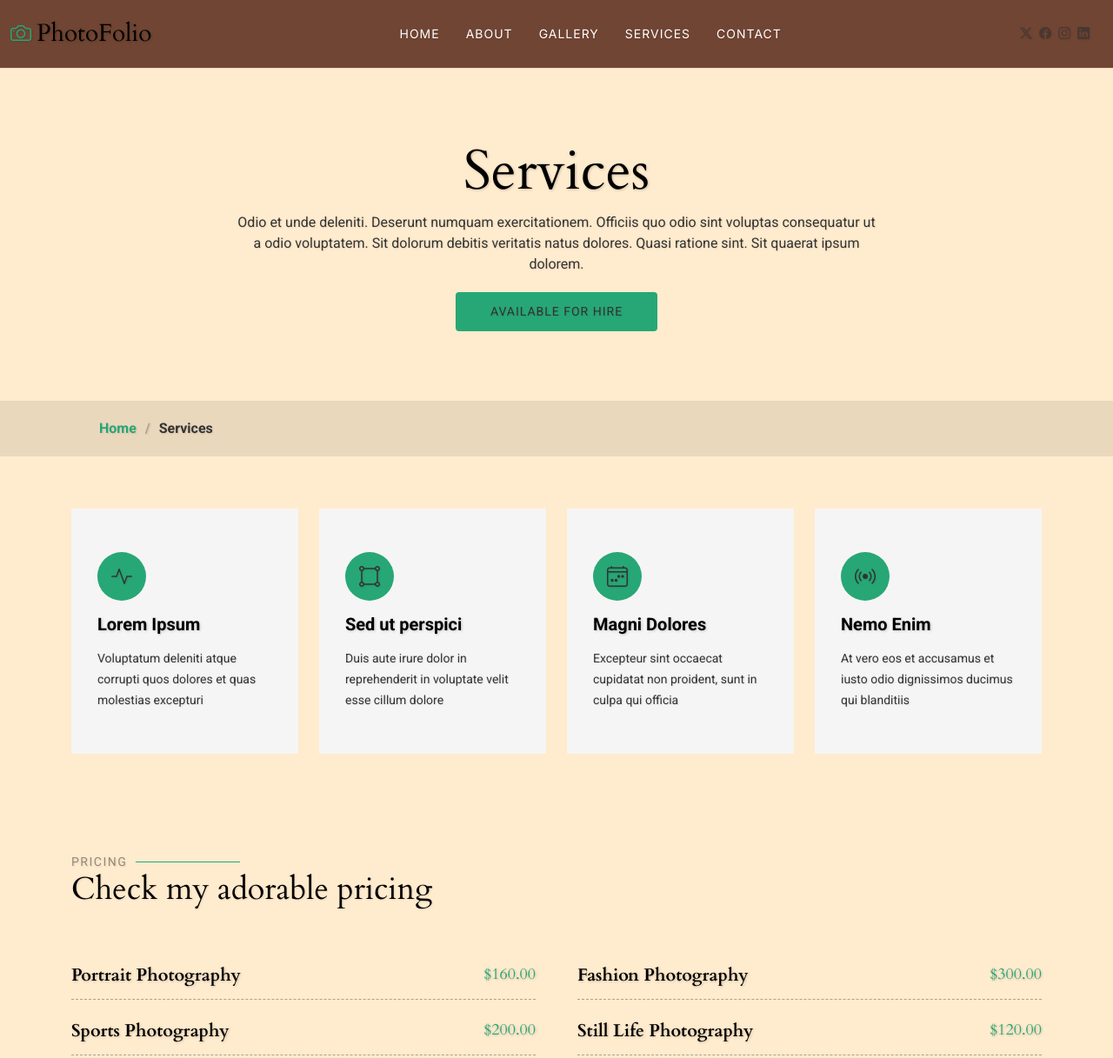
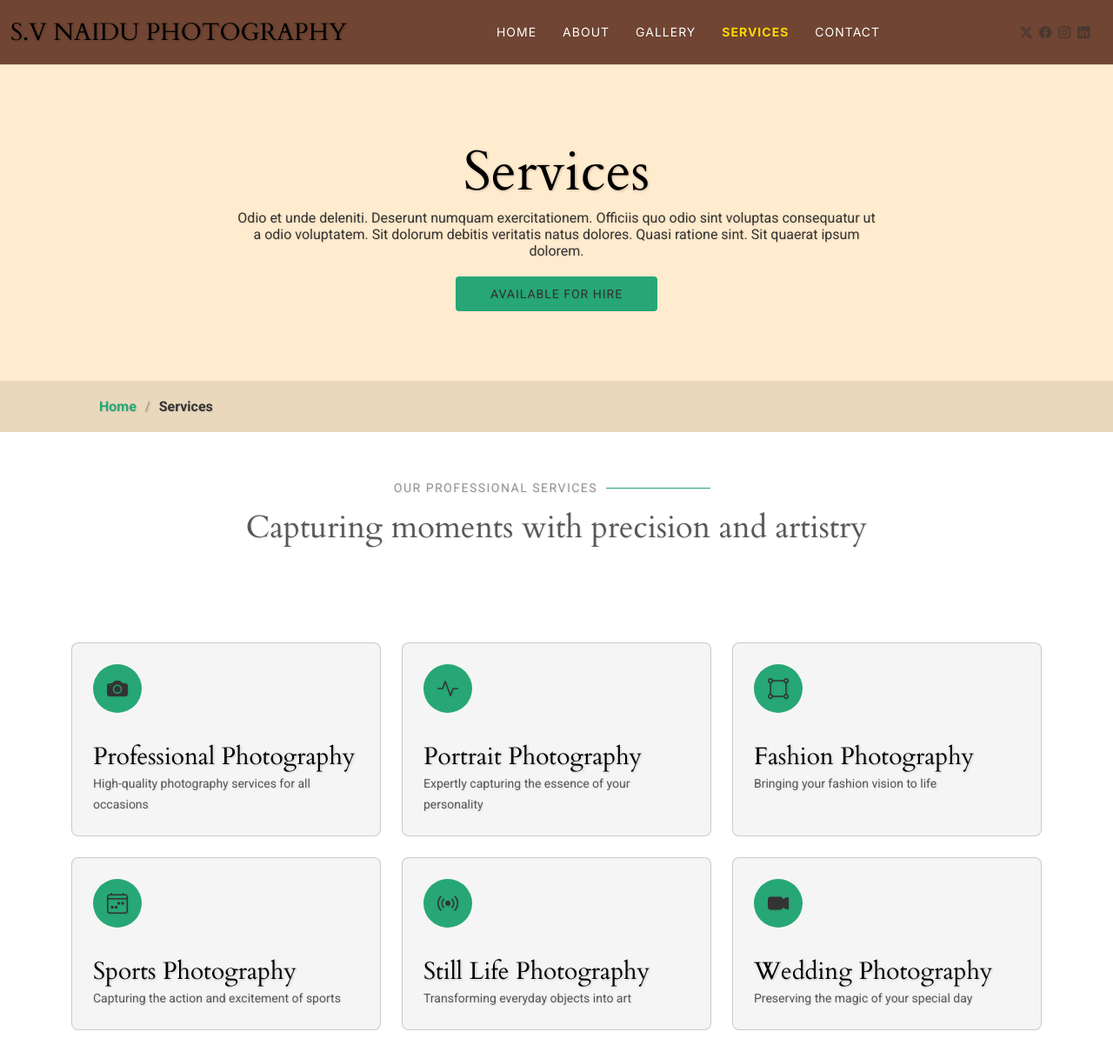
Before and after one commit to sajid199/Sadanala-Venkataswamy-Naidu, a plain HTML site: page services.html in a window 1280 px wide. Shown: the top 1217 px of the page at 87% size. Drawn offline with Linux system fonts and the light colour scheme.

Commit message:
Improve the home page

```diff
--- a/assets/css/main.css
+++ b/assets/css/main.css
@@ -67,12 +67,19 @@ body {
   background-color: var(--body-background-color);
   font-family: var(--default-font);
   text-shadow: 1px 1px 2px rgba(0,0,0,0.1); /* Add subtle text shadow for better readability */
+  line-height: initial;
+  letter-spacing: initial;
+  font-weight: initial;
+  text-rendering: initial;
+  -webkit-font-smoothing: initial;
+  -moz-osx-font-smoothing: initial;
 }
 
 a {
   color: var(--accent-color);
   text-decoration: none;
   transition: 0.3s;
+  border-bottom: none;
 }
 
 a:hover {
@@ -89,6 +96,10 @@ h6 {
   color: var(--heading-color);
   font-family: var(--heading-font);
   text-shadow: 1px 1px 3px rgba(0,0,0,0.2); /* Stronger text shadow for headings */
+  margin-bottom: initial;
+  line-height: initial;
+  font-weight: initial;
+  transition: none;
 }
 
 /* PHP Email Form Messages
@@ -730,6 +741,9 @@ section,
   padding: 60px 0;
   scroll-margin-top: 100px;
   overflow: clip;
+  border-radius: 8px;
+  box-shadow: none;
+  transition: all 0.3s ease;
 }
 
 .section-white-bg {
@@ -962,19 +976,19 @@ section,
   position: relative;
   overflow: hidden;
   border-radius: 10px;
-  box-shadow: 0 4px 6px rgba(0,0,0,0.1);
+  box-shadow: none;
   transition: transform 0.3s ease, box-shadow 0.3s ease;
   margin-bottom: 0;
 }
 
 .gallery .gallery-item-inner:hover {
   transform: scale(1.05);
-  box-shadow: 0 8px 15px rgba(0,0,0,0.2);
+  box-shadow: none;
 }
 
 .gallery-image:hover {
   transform: scale(1.05);
-  box-shadow: 0 10px 20px rgba(0,0,0,0.2);
+  box-shadow: none;
   z-index: 1;
   position: relative;
 }
@@ -991,7 +1005,7 @@ section,
   display: flex;
   align-items: center;
   justify-content: center;
-  box-shadow: 0 4px 6px rgba(0,0,0,0.1);
+  box-shadow: none;
   margin: 0 10px;
 }
 
@@ -1049,7 +1063,7 @@ section,
 --------------------------------------------------------------*/
 .testimonials .testimonial-item {
   background-color: var(--surface-color);
-  box-shadow: 0px 0 20px rgba(0, 0, 0, 0.1);
+  box-shadow: none;
   box-sizing: content-box;
   padding: 30px;
   margin: 40px 30px;
@@ -1316,6 +1330,9 @@ section,
   height: 100%;
   position: relative;
   z-index: 1;
+  border-radius: 8px;
+  box-shadow: none;
+  transition: all 0.3s ease;
 }
 
 .services .service-item:before {
@@ -1543,7 +1560,7 @@ section,
 .awards-box {
   background-color: var(--white-section-background);
   border-radius: 10px;
-  box-shadow: 0 4px 6px rgba(0, 0, 0, 0.05);
+  box-shadow: none;
   padding: 30px;
   margin-bottom: 20px;
 }
@@ -1605,13 +1622,13 @@ section,
   margin-top: 20px;
   border-radius: 10px;
   overflow: hidden;
-  box-shadow: 0 10px 20px rgba(0, 0, 0, 0.15);
+  box-shadow: none;
   transition: transform 0.3s ease, box-shadow 0.3s ease;
 }
 
 .awards-image-container:hover {
   transform: scale(1.02);
-  box-shadow: 0 15px 30px rgba(0, 0, 0, 0.2);
+  box-shadow: none;
 }
 
 .awards-image {
@@ -1665,7 +1682,7 @@ section,
   background-color: var(--white-section-background);
   border-radius: 10px;
   padding: 40px;
-  box-shadow: 0 4px 15px rgba(0, 0, 0, 0.1);
+  box-shadow: none;
   transition: transform 0.3s ease;
 }
 
@@ -1755,3 +1772,51 @@ section,
   color: var(--accent-color);
   opacity: 0.4;
 }
+
+/* Active Navigation Link Styling */
+.navbar .nav-link.active,
+.navmenu .nav-link.active,
+.navmenu ul li.active > a {
+  color: #FFD700 !important; /* Bright gold/yellow color */
+  font-weight: bold;
+  position: relative;
+}
+
+.navbar .nav-link.active::after,
+.navmenu .nav-link.active::after,
+.navmenu ul li.active > a::after {
+  content: '';
+  position: absolute;
+  bottom: 0px; /* Moved closer to the text */
+  left: 0;
+  width: auto;
+  height: 1px;
+  background-color: #FFD700; /* Same yellow color for underline */
+  transition: all 0.3s ease;
+}
+
+/* Consistent button styles */
+.btn {
+  border-radius: initial;
+  padding: initial;
+  font-weight: initial;
+  text-transform: initial;
+  letter-spacing: initial;
+  transition: initial;
+}
+
+.btn:hover {
+  transform: initial;
+  box-shadow: initial;
+}
+
+/* Card and section consistency */
+.card, .section {
+  border-radius: initial;
+  box-shadow: initial;
+  transition: initial;
+}
+
+.card:hover, .section:hover {
+  box-shadow: initial;
+}
--- a/services.html
+++ b/services.html
@@ -4,7 +4,7 @@
 <head>
   <meta charset="utf-8">
   <meta content="width=device-width, initial-scale=1.0" name="viewport">
-  <title>Services - PhotoFolio Bootstrap Template</title>
+  <title>S.V Naidu</title>
   <meta name="description" content="">
   <meta name="keywords" content="">
 
@@ -44,17 +44,16 @@
       <a href="index.html" class="logo d-flex align-items-center me-auto me-xl-0">
         <!-- Uncomment the line below if you also wish to use an image logo -->
         <!-- <img src="assets/img/logo.png" alt=""> -->
-        <i class="bi bi-camera"></i>
-        <h1 class="sitename">PhotoFolio</h1>
+        <h1 class="sitename text-uppercase">S.V Naidu Photography</h1>
       </a>
 
       <nav id="navmenu" class="navmenu">
         <ul>
-          <li class="active"><a href="index.html" class="active">Home<br></a></li>
+          <li ><a href="index.html" class="active">Home<br></a></li>
           <li><a href="about.html">About</a></li>
-          <li><a href="gallery.html">Gallery</a></li>
+          <li ><a href="gallery.html">Gallery</a></li>
 
-          <li><a href="services.html">Services</a></li>
+          <li class="active"><a href="services.html">Services</a></li>
           <li><a href="contact.html">Contact</a></li>
         </ul>
         <i class="mobile-nav-toggle d-xl-none bi bi-list"></i>
@@ -96,53 +95,74 @@
     </div><!-- End Page Title -->
 
     <!-- Services Section -->
-    <section id="services" class="services section">
-
-      <div class="container">
+    <section id="services" class="services section section-white-bg">
+      <div class="container" data-aos="fade-up">
+        <div class="section-title text-center mb-5">
+          <h2 class="mb-3">Our Professional Services</h2>
+          <p class="lead text-muted">Capturing moments with precision and artistry</p>
+        </div>
 
         <div class="row gy-4">
-
-          <div class="col-xl-3 col-md-6 d-flex" data-aos="fade-up" data-aos-delay="100">
-            <div class="service-item position-relative">
-              <div class="icon"><i class="bi bi-activity icon"></i></div>
-              <h4><a href="" class="stretched-link">Lorem Ipsum</a></h4>
-              <p>Voluptatum deleniti atque corrupti quos dolores et quas molestias excepturi</p>
+          <div class="col-lg-4 col-md-6" data-aos="fade-up" data-aos-delay="100">
+            <div class="service-item card p-4">
+              <div class="icon">
+                <i class="bi bi-camera-fill"></i>
+              </div>
+              <h3 class="mt-3">Professional Photography</h3>
+              <p class="text-muted">High-quality photography services for all occasions</p>
             </div>
-          </div><!-- End Service Item -->
-
-          <div class="col-xl-3 col-md-6 d-flex" data-aos="fade-up" data-aos-delay="200">
-            <div class="service-item position-relative">
-              <div class="icon"><i class="bi bi-bounding-box-circles icon"></i></div>
-              <h4><a href="" class="stretched-link">Sed ut perspici</a></h4>
-              <p>Duis aute irure dolor in reprehenderit in voluptate velit esse cillum dolore</p>
+          </div>
+          <div class="col-lg-4 col-md-6" data-aos="fade-up" data-aos-delay="200">
+            <div class="service-item card p-4">
+              <div class="icon">
+                <i class="bi bi-activity"></i>
+              </div>
+              <h3 class="mt-3">Portrait Photography</h3>
+              <p class="text-muted">Expertly capturing the essence of your personality</p>
             </div>
-          </div><!-- End Service Item -->
-
-          <div class="col-xl-3 col-md-6 d-flex" data-aos="fade-up" data-aos-delay="300">
-            <div class="service-item position-relative">
-              <div class="icon"><i class="bi bi-calendar4-week icon"></i></div>
-              <h4><a href="" class="stretched-link">Magni Dolores</a></h4>
-              <p>Excepteur sint occaecat cupidatat non proident, sunt in culpa qui officia</p>
+          </div>
+          <div class="col-lg-4 col-md-6" data-aos="fade-up" data-aos-delay="300">
+            <div class="service-item card p-4">
+              <div class="icon">
+                <i class="bi bi-bounding-box-circles"></i>
+              </div>
+              <h3 class="mt-3">Fashion Photography</h3>
+              <p class="text-muted">Bringing your fashion vision to life</p>
             </div>
-          </div><!-- End Service Item -->
-
-          <div class="col-xl-3 col-md-6 d-flex" data-aos="fade-up" data-aos-delay="400">
-            <div class="service-item position-relative">
-              <div class="icon"><i class="bi bi-broadcast icon"></i></div>
-              <h4><a href="" class="stretched-link">Nemo Enim</a></h4>
-              <p>At vero eos et accusamus et iusto odio dignissimos ducimus qui blanditiis</p>
+          </div>
+          <div class="col-lg-4 col-md-6" data-aos="fade-up" data-aos-delay="400">
+            <div class="service-item card p-4">
+              <div class="icon">
+                <i class="bi bi-calendar4-week"></i>
+              </div>
+              <h3 class="mt-3">Sports Photography</h3>
+              <p class="text-muted">Capturing the action and excitement of sports</p>
             </div>
-          </div><!-- End Service Item -->
-
+          </div>
+          <div class="col-lg-4 col-md-6" data-aos="fade-up" data-aos-delay="500">
+            <div class="service-item card p-4">
+              <div class="icon">
+                <i class="bi bi-broadcast"></i>
+              </div>
+              <h3 class="mt-3">Still Life Photography</h3>
+              <p class="text-muted">Transforming everyday objects into art</p>
+            </div>
+          </div>
+          <div class="col-lg-4 col-md-6" data-aos="fade-up" data-aos-delay="600">
+            <div class="service-item card p-4">
+              <div class="icon">
+                <i class="bi bi-camera-video-fill"></i>
+              </div>
+              <h3 class="mt-3">Wedding Photography</h3>
+              <p class="text-muted">Preserving the magic of your special day</p>
+            </div>
+          </div>
         </div>
-
       </div>
-
     </section><!-- /Services Section -->
 
     <!-- Pricing Section -->
     <section id="pricing" class="pricing section">
-
       <!-- Section Title -->
       <div class="container section-title" data-aos="fade-up">
         <h2>Pricing</h2>
@@ -150,68 +170,54 @@
       </div><!-- End Section Title -->
 
       <div class="container" data-aos="fade-up" data-aos-delay="100">
-
         <div class="row gy-4 gx-lg-5">
-
           <div class="col-lg-6">
             <div class="pricing-item d-flex justify-content-between">
               <h3>Portrait Photography</h3>
               <h4>$160.00</h4>
             </div>
           </div><!-- End Pricing Item -->
-
           <div class="col-lg-6">
             <div class="pricing-item d-flex justify-content-between">
               <h3>Fashion Photography</h3>
               <h4>$300.00</h4>
             </div>
           </div><!-- End Pricing Item -->
-
           <div class="col-lg-6">
             <div class="pricing-item d-flex justify-content-between">
               <h3>Sports Photography</h3>
               <h4>$200.00</h4>
             </div>
           </div><!-- End Pricing Item -->
-
           <div class="col-lg-6">
             <div class="pricing-item d-flex justify-content-between">
               <h3>Still Life Photography</h3>
               <h4>$120.00</h4>
             </div>
           </div><!-- End Pricing Item -->
-
           <div class="col-lg-6">
             <div class="pricing-item d-flex justify-content-between">
               <h3>Wedding Photography</h3>
               <h4>$500.00</h4>
             </div>
           </div><!-- End Pricing Item -->
-
           <div class="col-lg-6">
             <div class="pricing-item d-flex justify-content-between">
               <h3>Photojournalism</h3>
               <h4>$200.00</h4>
             </div>
           </div><!-- End Pricing Item -->
-
         </div>
-
       </div>
-
     </section><!-- /Pricing Section -->
 
     <!-- Testimonials Section -->
     <section id="testimonials" class="testimonials section">
-
-      <!-- Section Title -->
-      <div class="container section-title" data-aos="fade-up">
-        <h2>Testimonials</h2>
-        <p>What they are saying</p>
-      </div><!-- End Section Title -->
-
+      <div class="container section-title text-center" data-aos="fade-up">
+        <h2 class="mb-4">Client Testimonials</h2>
+        <p class="lead text-muted">What our clients say about our work</p>
+      </div>
       <div class="container" data-aos="fade-up" data-aos-delay="100">
-
         <div class="swiper init-swiper">
           <script type="application/json" class="swiper-config">
             {
@@ -239,7 +245,6 @@
             }
           </script>
           <div class="swiper-wrapper">
-
             <div class="swiper-slide">
               <div class="testimonial-item">
                 <div class="stars">
@@ -255,7 +260,6 @@
                 </div>
               </div>
             </div><!-- End testimonial item -->
-
             <div class="swiper-slide">
               <div class="testimonial-item">
                 <div class="stars">
@@ -271,7 +275,6 @@
                 </div>
               </div>
             </div><!-- End testimonial item -->
-
             <div class="swiper-slide">
               <div class="testimonial-item">
                 <div class="stars">
@@ -287,7 +290,6 @@
                 </div>
               </div>
             </div><!-- End testimonial item -->
-
             <div class="swiper-slide">
               <div class="testimonial-item">
                 <div class="stars">
@@ -303,7 +305,6 @@
                 </div>
               </div>
             </div><!-- End testimonial item -->
-
             <div class="swiper-slide">
               <div class="testimonial-item">
                 <div class="stars">
@@ -319,22 +320,18 @@
                 </div>
               </div>
             </div><!-- End testimonial item -->
-
           </div>
           <div class="swiper-pagination"></div>
         </div>
-
       </div>
-
     </section><!-- /Testimonials Section -->
 
   </main>
 
   <footer id="footer" class="footer">
-
     <div class="container">
       <div class="copyright text-center ">
-        <p>© <span>Copyright</span> <strong class="px-1 sitename">PhotoFolio</strong> <span>All Rights Reserved</span></p>
+        <p> <span>Copyright</span> <strong class="px-1 sitename">PhotoFolio</strong> <span>All Rights Reserved</span></p>
       </div>
       <div class="social-links d-flex justify-content-center">
         <a href=""><i class="bi bi-twitter-x"></i></a>
@@ -350,7 +347,6 @@
         Designed by <a href="https://bootstrapmade.com/">BootstrapMade</a>
       </div>
     </div>
-
   </footer>
 
   <!-- Scroll Top -->
```
Also changed, not shown: about.html (+3 -4 lines), contact.html (+3 -4 lines), gallery.html (+3 -4 lines), index.html (+4 -8 lines).
